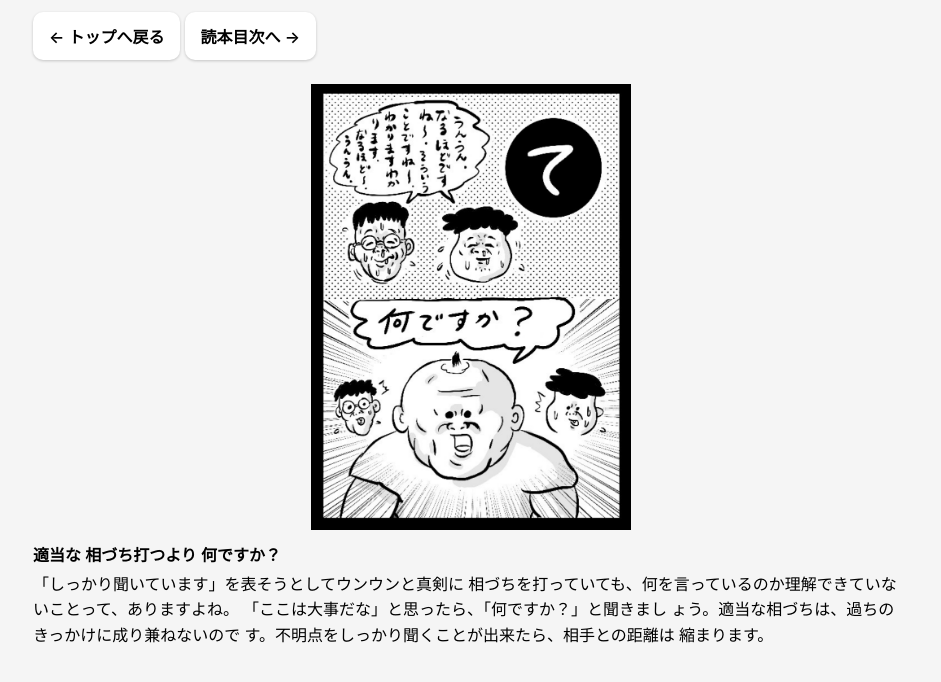
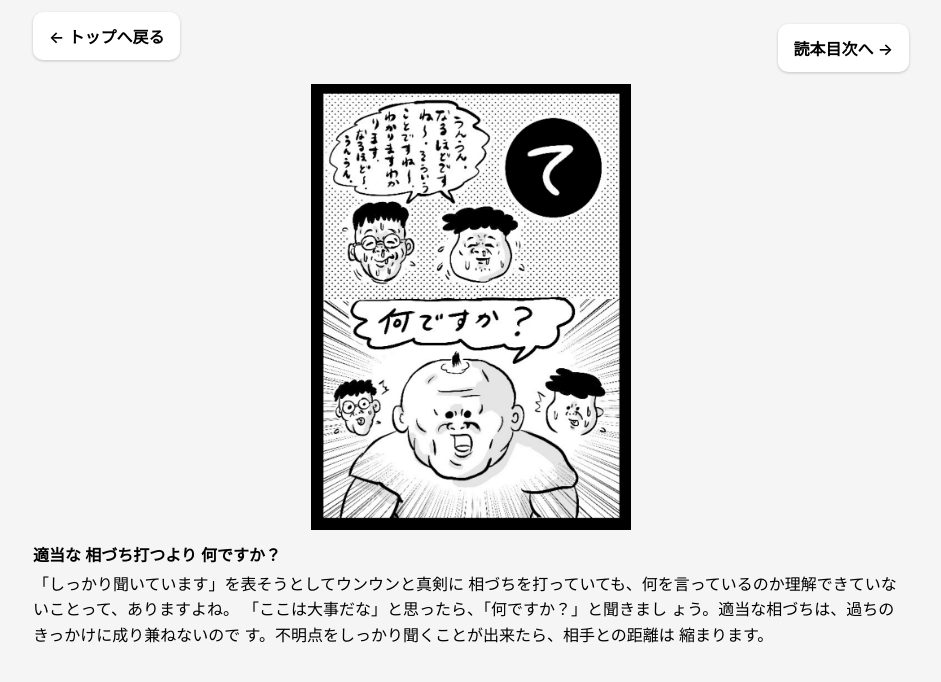
Before and after one commit to takashinui/akindo-karta-dev, a plain HTML site: page index.html in a window 1280 px wide. Both pictures are taken after a click on the picture 640 px from the left and 251 px from the top of the page. Shown: the whole page, without its empty margins (169-1110 px from the left). Drawn offline with Linux system fonts and the light colour scheme.

Commit message:
index.html を更新

```diff
--- a/index.html
+++ b/index.html
@@ -210,9 +210,8 @@
 
 /* 右上固定 */
 .topRight {
-  position: static;
-  top: 12px;
-  right: 12px;
+  float: right;
+  margin-top: 12px
 }
 #detailBackBtn {
   z-index: 3000;
```
